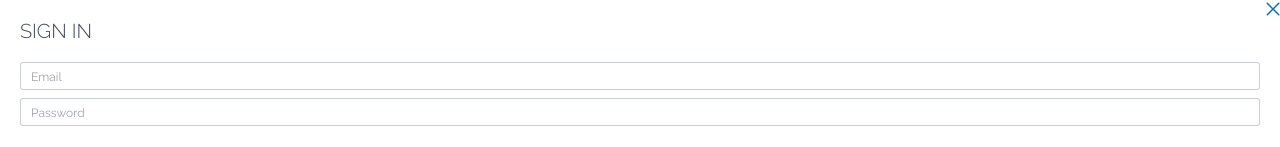
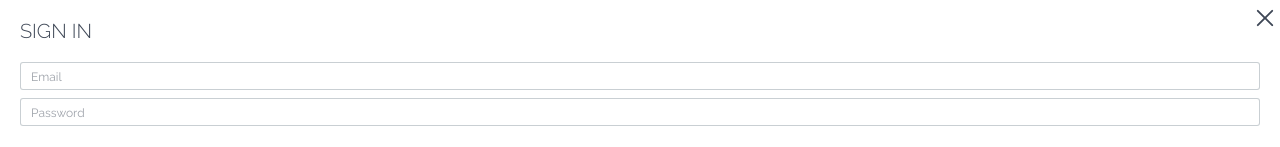
Before and after one commit to yuchormanski/roleri.bg-app, a React (Vite) app in the folder client/: page /login in a window 1280 px wide. Shown: the top 147 px of the page. Built offline with nearby package versions, Linux system fonts and the light colour scheme.

Commit message:
fixed close btn color on login form-dark

```diff
--- a/client/src/pages/auth/Login.jsx
+++ b/client/src/pages/auth/Login.jsx
@@ -55,7 +55,7 @@ function Login({ onClose, authToggle }) {
     Object.keys(errors).forEach((error) => toast.error(errors[error].message));
   }
 
-  //CHANGE FORGOTTEN PASSWORD
+  //CHANGE TO FORGOTTEN PASSWORD
   function forgotten() {
     setIsNotForgotten((is) => !is);
   }
@@ -65,9 +65,9 @@ function Login({ onClose, authToggle }) {
       {loginMutation.isPending && <Spinner />}
       <div className={styles.container}>
         <div className={styles.closeBtn}>
-          <Button onClick={onClose}>
+          <button onClick={onClose} className={styles.closeIcon}>
             <GoX />
-          </Button>
+          </button>
         </div>
         <h2 className={styles.heading}>
           {isNotForgotten ? "Forgotten Password" : "Sign In"}
--- a/client/src/pages/auth/Login.module.css
+++ b/client/src/pages/auth/Login.module.css
@@ -10,8 +10,8 @@
 
 .closeBtn {
   position: absolute;
-  top: -0.5rem;
-  right: -0.5rem;
+  top: 0rem;
+  right: 0rem;
   font-size: 2.4rem;
   transition: all 0.2s ease-in-out;
 }
@@ -19,6 +19,9 @@
 .closeBtn:hover {
   transform: rotate(90deg) translate(-0.4rem, 0.3rem);
   /* filter: drop-shadow(0px 0px 1px rgba(0, 0, 0, 0.5)); */
+}
+.closeIcon {
+  font-size: 3rem;
 }
 
 .heading {
```
